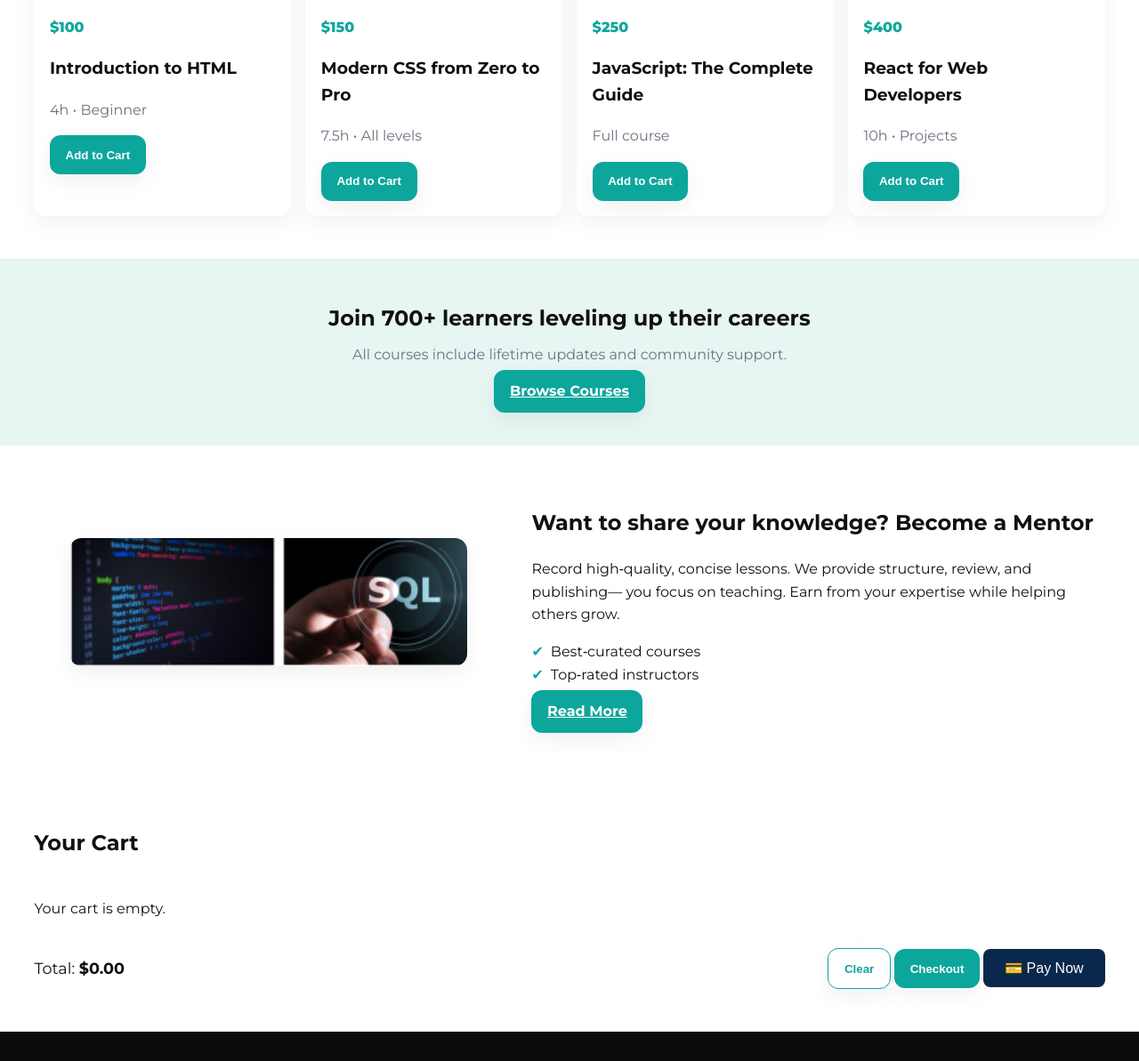
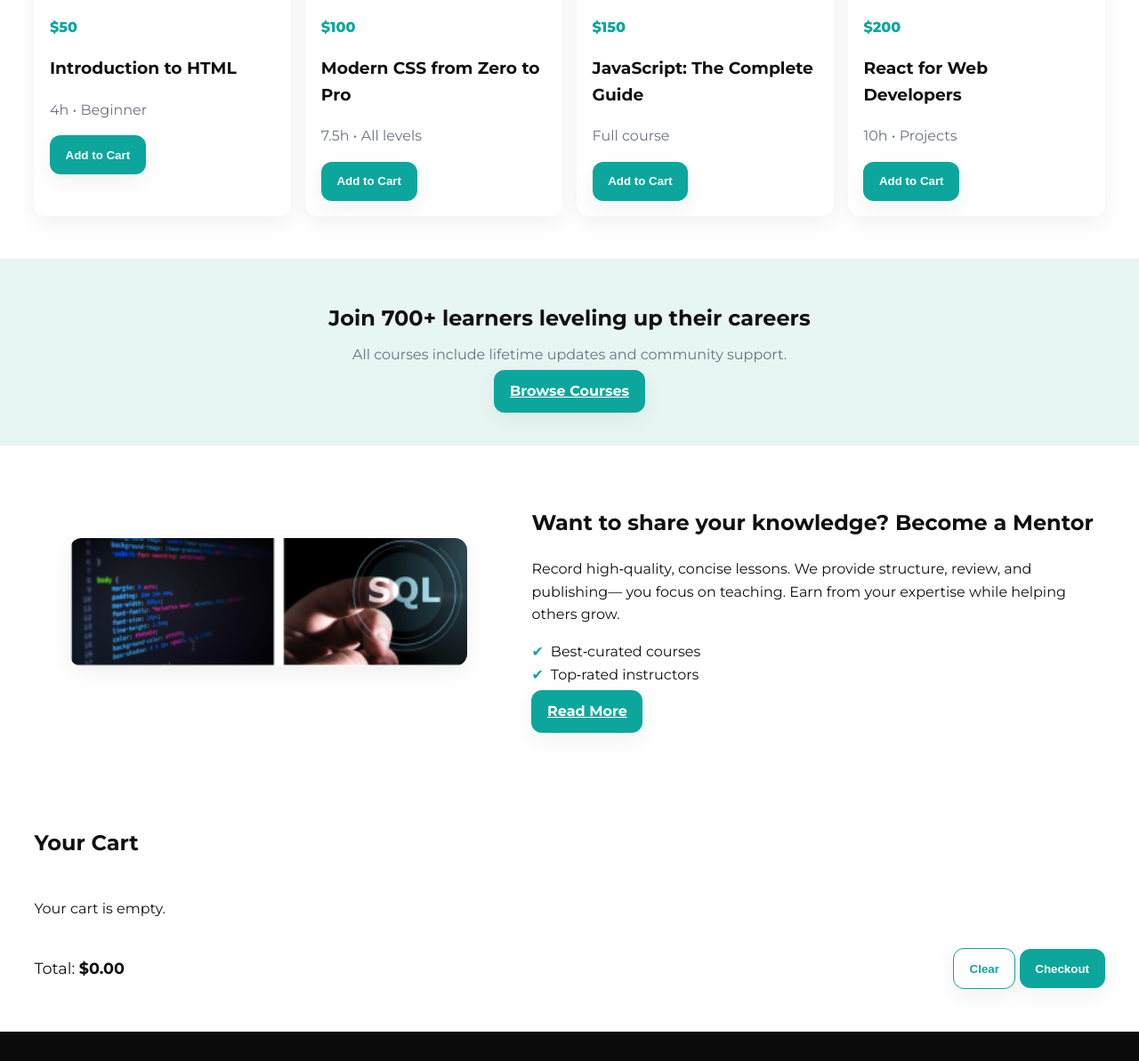
Before and after one commit to SemzyOlufemi/sod-dream, a plain HTML site: page index.html in a window 1280 px wide. Shown: the part 1487-2680 px from the top of the page at 89% size. Drawn offline with nearby package versions, Linux system fonts and the light colour scheme.

Commit message:
Initial commit

```diff
--- a/index.html
+++ b/index.html
@@ -61,7 +61,7 @@
     </section>
 
     <!-- Stats -->
-    <section class="stats" aria-label="Platform statistics">
+    <section class="stats" aria-labelk,l="Platform statistics">
       <article class="stat">
         <i class="bx bx-book-open"></i>
         <div>
@@ -135,7 +135,7 @@
         <article class="card course" data-id="1" data-price="50">
           <img src="image/html.jpg" alt="Introduction to HTML course" />
           <div class="card__body">
-            <div class="price">$100</div>
+            <div class="price">$50</div>
             <h3>Introduction to HTML</h3>
             <p class="muted">4h • Beginner</p>
             <button class="btn add-to-cart">Add to Cart</button>
@@ -145,7 +145,7 @@
         <article class="card course" data-id="2" data-price="100">
           <img src="image/css.jpg" alt="Complete CSS course" />
           <div class="card__body">
-            <div class="price">$150</div>
+            <div class="price">$100</div>
             <h3>Modern CSS from Zero to Pro</h3>
             <p class="muted">7.5h • All levels</p>
             <button class="btn add-to-cart">Add to Cart</button>
@@ -155,7 +155,7 @@
         <article class="card course" data-id="3" data-price="150">
           <img src="image/js.png" alt="JavaScript course" />
           <div class="card__body">
-            <div class="price">$250</div>
+            <div class="price">$150</div>
             <h3>JavaScript: The Complete Guide</h3>
             <p class="muted">Full course</p>
             <button class="btn add-to-cart">Add to Cart</button>
@@ -165,7 +165,7 @@
         <article class="card course" data-id="4" data-price="200">
           <img src="image/react.jpg" alt="React course" />
           <div class="card__body">
-            <div class="price">$400</div>
+            <div class="price">$200</div>
             <h3>React for Web Developers</h3>
             <p class="muted">10h • Projects</p>
             <button class="btn add-to-cart">Add to Cart</button>
@@ -209,14 +209,11 @@
         <div class="cart__actions">
           <button id="cart-clear" class="btn btn--ghost">Clear</button>
           <button id="cart-checkout" class="btn">Checkout</button>
-          <button
-  onclick="window.open('https://project-x-merchant.k8.isw.la/paymentgateway/link/pay/soddrea1ypa0', '_blank')"
-  style="background:#0a284b;color:#fff;border:none;padding:12px 24px;border-radius:8px;font-size:16px;cursor:pointer;">
-  💳 Pay Now
+
+  </div>
 </button>
+          </div>
 
-        </div>
-      </div>
     </section>
 
     <!-- Contact -->
```
